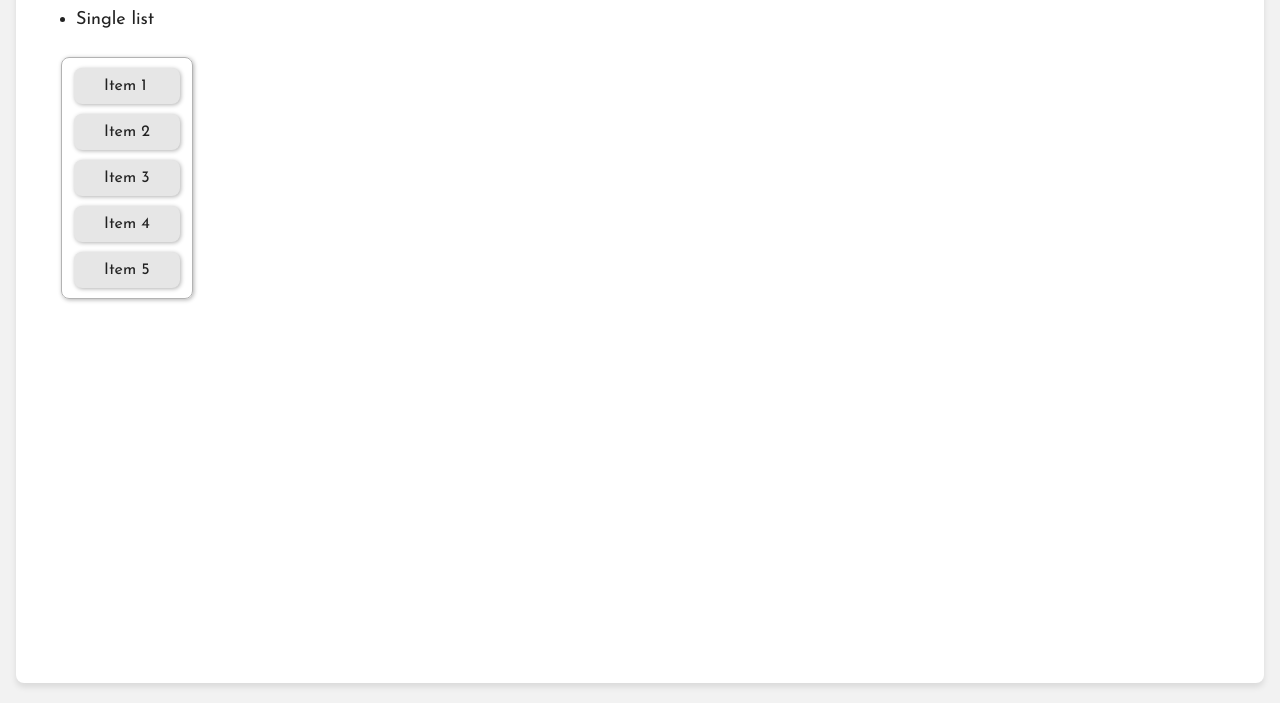
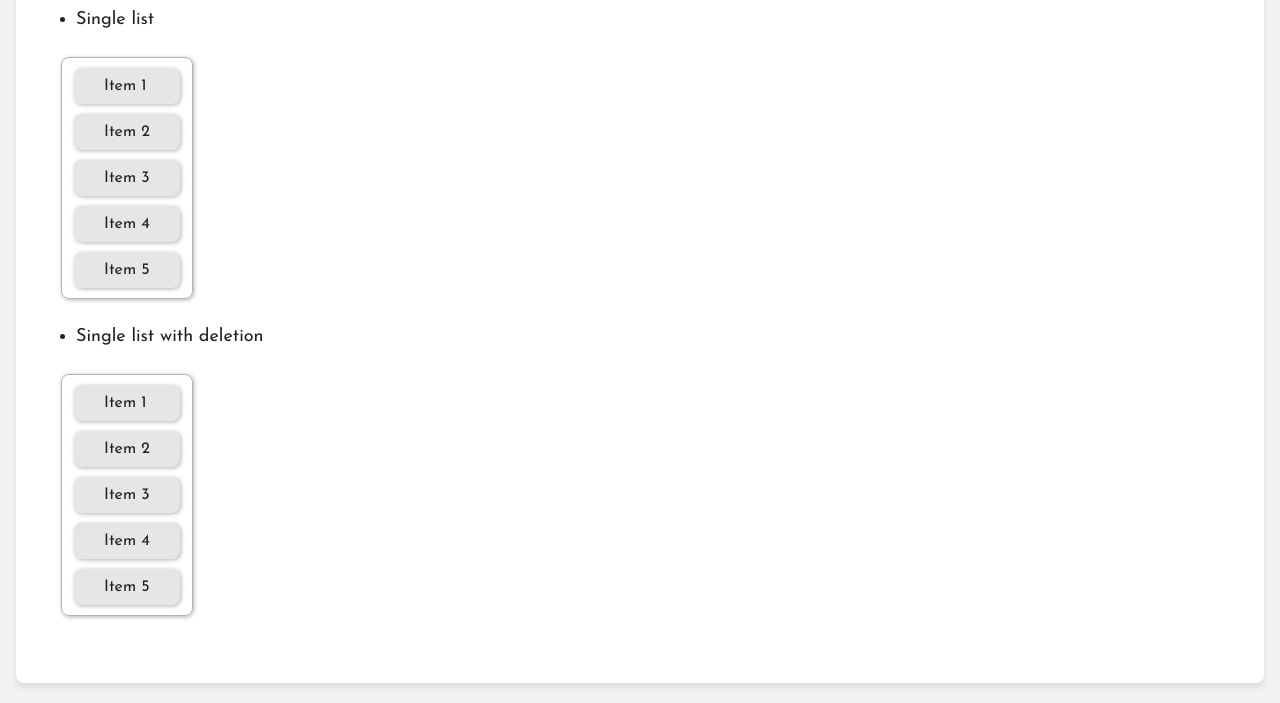
Before and after one commit to PiotrHol/DragAndDrop, a website built with webpack: page docs/index.html in a window 1280 px wide. Shown: the part 97-800 px from the top of the page. Built offline with nearby package versions, Linux system fonts and the light colour scheme.

Commit message:
Added another example to live demo

```diff
--- a/docs/index.html
+++ b/docs/index.html
@@ -115,6 +115,22 @@
             <li class="content-list-element">Item 5</li>
           </ul>
         </div>
+        <ul class="content-title">
+          <li>Single list with deletion</li>
+        </ul>
+        <div class="content-wrapper">
+          <ul
+            class="content-list drag-and-drop-zone"
+            data-dragging-class="dragging-item"
+            data-remove-item="true"
+          >
+            <li class="content-list-element">Item 1</li>
+            <li class="content-list-element">Item 2</li>
+            <li class="content-list-element">Item 3</li>
+            <li class="content-list-element">Item 4</li>
+            <li class="content-list-element">Item 5</li>
+          </ul>
+        </div>
       </div>
     </div>
   </body>
```
